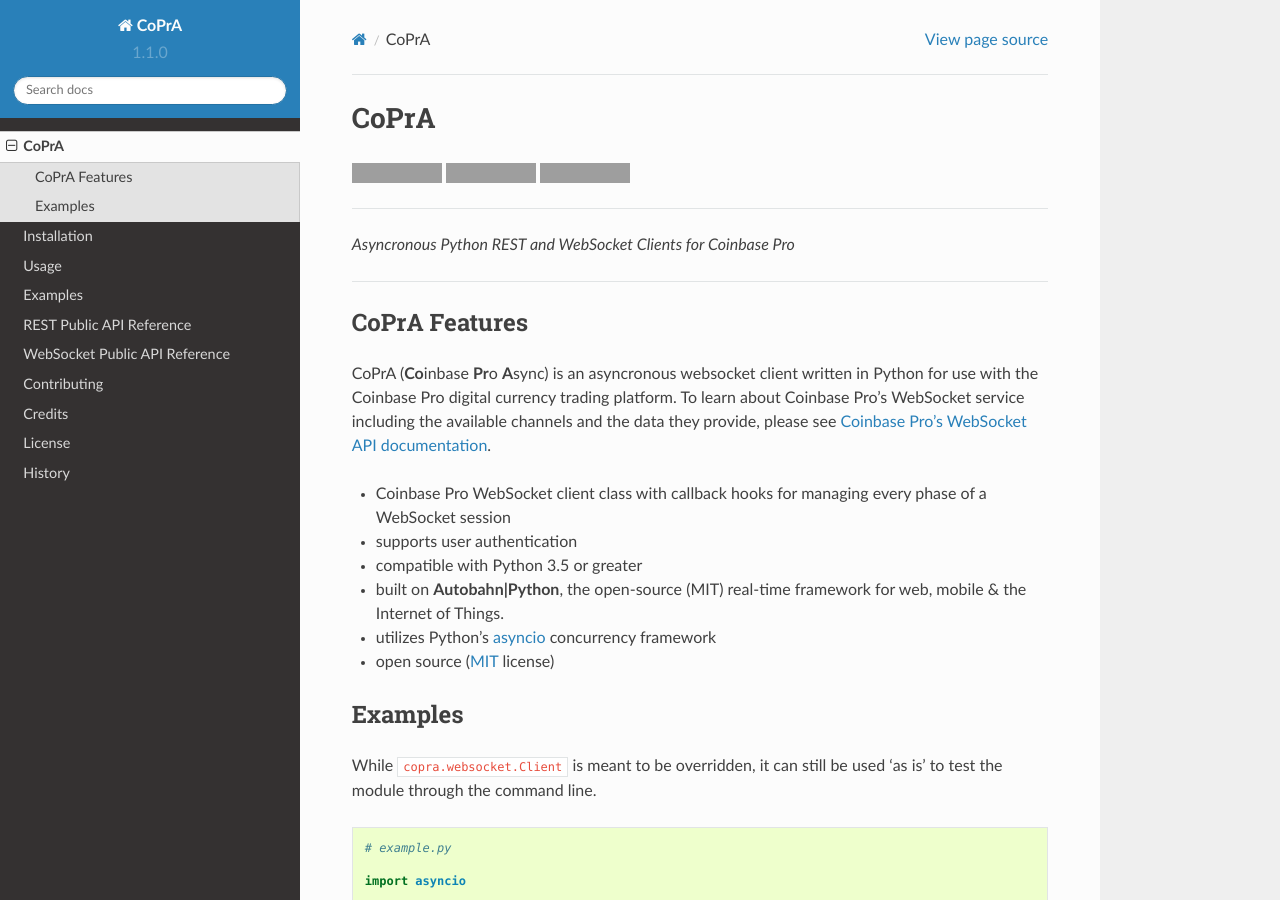
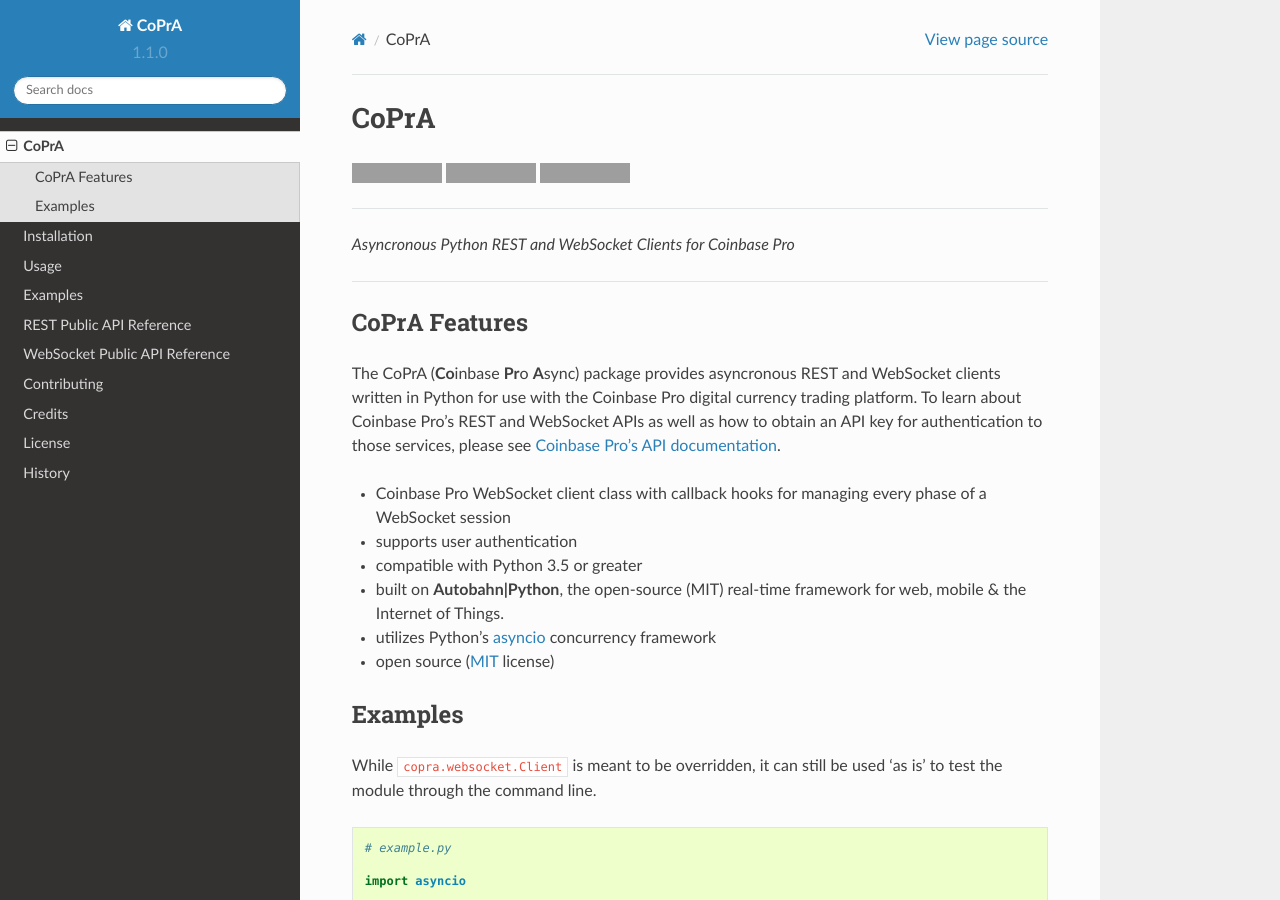
Before and after one commit to tpodlaski/copra, a Sphinx documentation site: the page built from docs/index.rst, in a window 1280 px wide and 900 px high. Built offline with Sphinx 7.4.7 and the Read the Docs theme 2.0.0, drawn with Linux system fonts in a browser that asks for light colours; grey boxes are pictures that could not be loaded.

Commit message:
Update index.rst

```diff
--- a/docs/index.rst
+++ b/docs/index.rst
@@ -13,7 +13,7 @@
 CoPrA Features
 --------------
 
-CoPrA \(**Co**\ inbase **Pr**\ o **A**\ sync\) is an asyncronous websocket client written in Python for use with the Coinbase Pro digital currency trading platform. To learn about Coinbase Pro's WebSocket service including the available channels and the data they provide, please see `Coinbase Pro's WebSocket API documentation <https://docs.pro.coinbase.com/#websocket-feed/>`__.
+The CoPrA \(**Co**\ inbase **Pr**\ o **A**\ sync\) package provides asyncronous REST and WebSocket clients written in Python for use with the Coinbase Pro digital currency trading platform. To learn about Coinbase Pro's REST and WebSocket APIs as well as how to obtain an API key for authentication to those services, please see `Coinbase Pro's API documentation <https://docs.pro.coinbase.com/>`__.
 
 * Coinbase Pro WebSocket client class with callback hooks for managing every phase of a WebSocket session
 * supports user authentication
```
